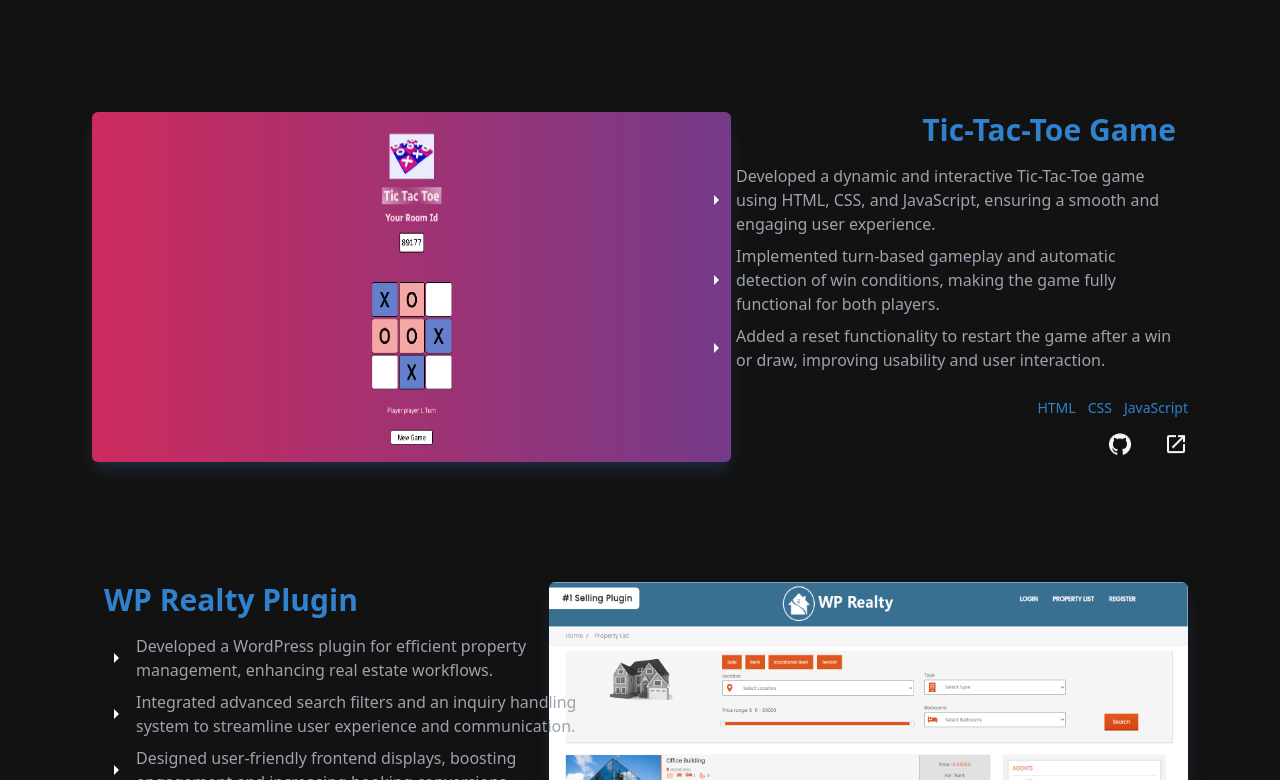
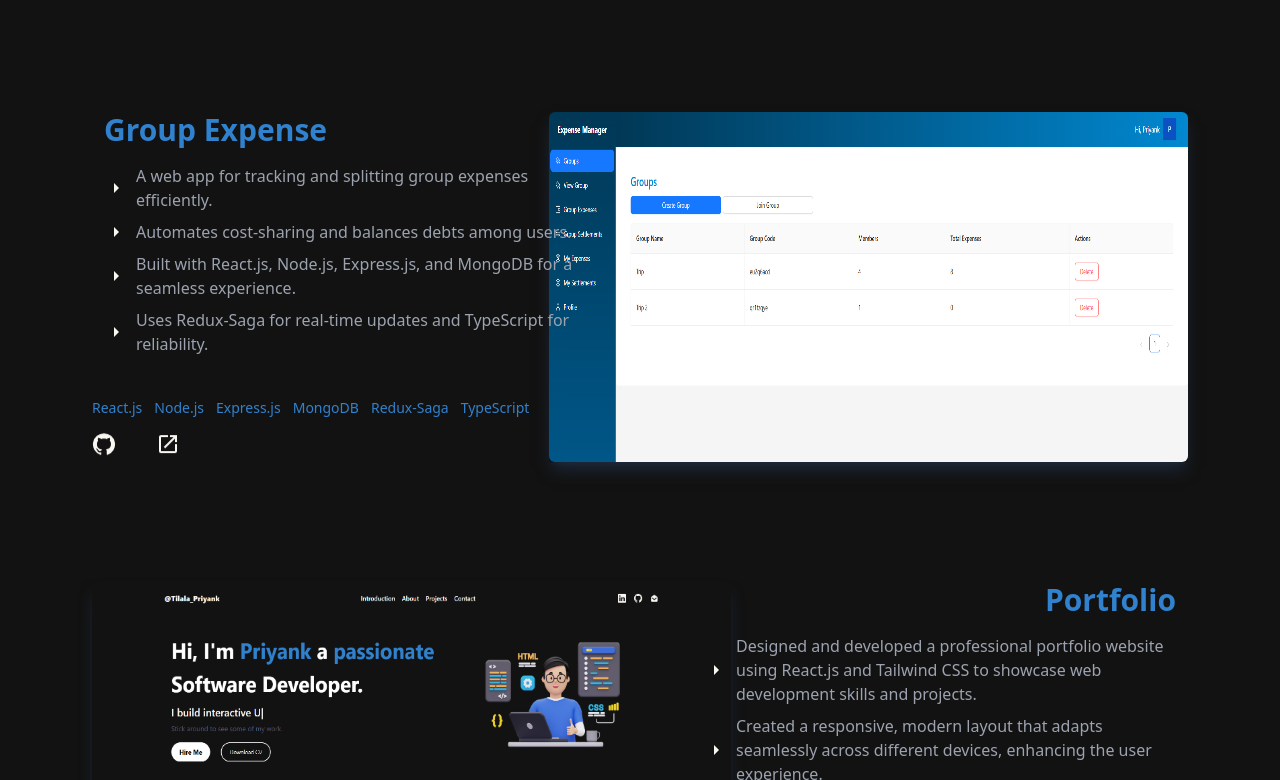
Before and after one commit to tilalapriyank/portfolio, a React (Vite) app: page / in a window 1280 px wide. Shown: the part 3520-4300 px from the top of the page. Built offline with nearby package versions, Linux system fonts and the light colour scheme; no server answers.

Commit message:
Project list reverse

```diff
--- a/src/components/Projects.jsx
+++ b/src/components/Projects.jsx
@@ -29,7 +29,7 @@
                 <div className="min-w-0 flex-grow mt-2 h-[4px] bg-textWhite"></div>
             </motion.div>
             {/* Projects */}
-            {ProjectList?.map((project, i) => {
+            {ProjectList?.slice().reverse().map((project, i) => {
                 return project.id % 2 === 0 ? (
                     <LeftView key={i} {...project} />
                 ) : (
```
